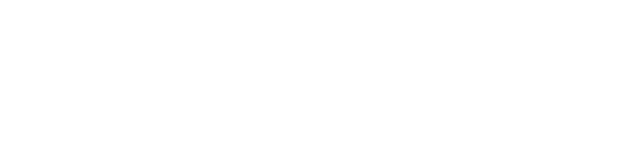
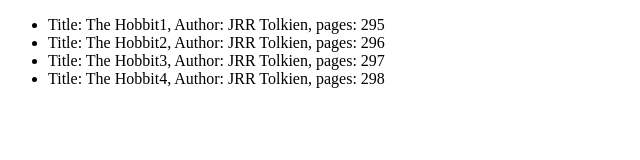
Before and after one commit to dave-grave/TOP-library, a plain HTML site: page index.html in a window 1280 px wide. Shown: the whole page, without its empty margins (0-640 px from the left). Drawn offline with Linux system fonts and the light colour scheme.

Commit message:
create displayLibrary function

```diff
--- a/index.html
+++ b/index.html
@@ -6,6 +6,8 @@
     <script src="index.js" defer></script>
 </head>
 <body>
+    <div class="container">
 
+    </div>
 </body>
 </html>
--- a/index.js
+++ b/index.js
@@ -1,4 +1,7 @@
 const myLibrary = [];
+const container = document.querySelector(".container");
+const booklist = document.createElement("ul");
+container.appendChild(booklist);
 
 function Book(title, author, pages, hasBeenRead) {
   this.title = title;
@@ -12,8 +15,25 @@ function Book(title, author, pages, hasBeenRead) {
   };
 }
 
-function addBookToLibrary(book) {
-  myLibrary.push(book);
+function addBookToLibrary(...books) {
+  myLibrary.push(...books);
 }
 
-function displayLibrary() {}
+function displayLibrary() {
+  for (let item of myLibrary) {
+    const book = document.createElement("li");
+    console.log(item);
+    book.textContent = `Title: ${item.title}, Author: ${item.author}, pages: ${item.pages}
+    `;
+    booklist.appendChild(book);
+  }
+}
+
+const hobbit1 = new Book("The Hobbit1", "JRR Tolkien", 295, true);
+const hobbit2 = new Book("The Hobbit2", "JRR Tolkien", 296, true);
+const hobbit3 = new Book("The Hobbit3", "JRR Tolkien", 297, true);
+const hobbit4 = new Book("The Hobbit4", "JRR Tolkien", 298, true);
+
+console.log(hobbit1.title);
+addBookToLibrary(hobbit1, hobbit2, hobbit3, hobbit4);
+displayLibrary();
```
